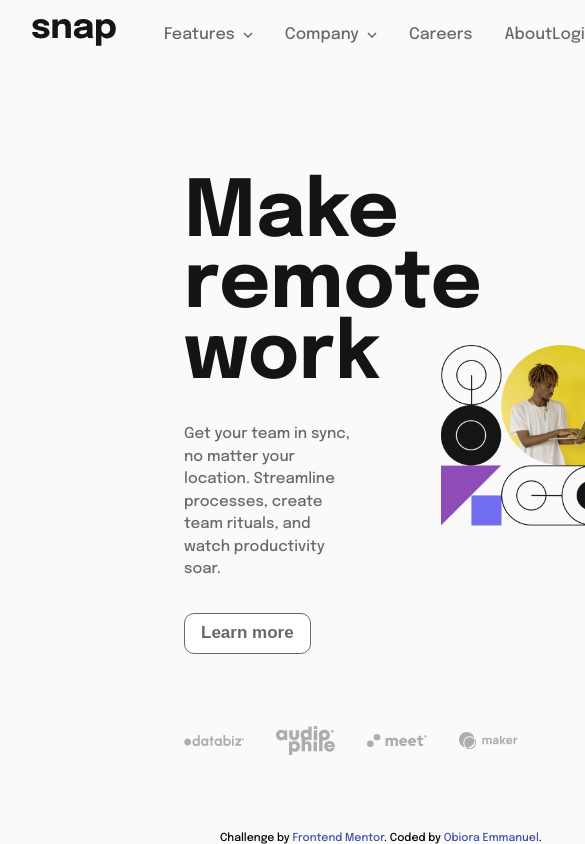
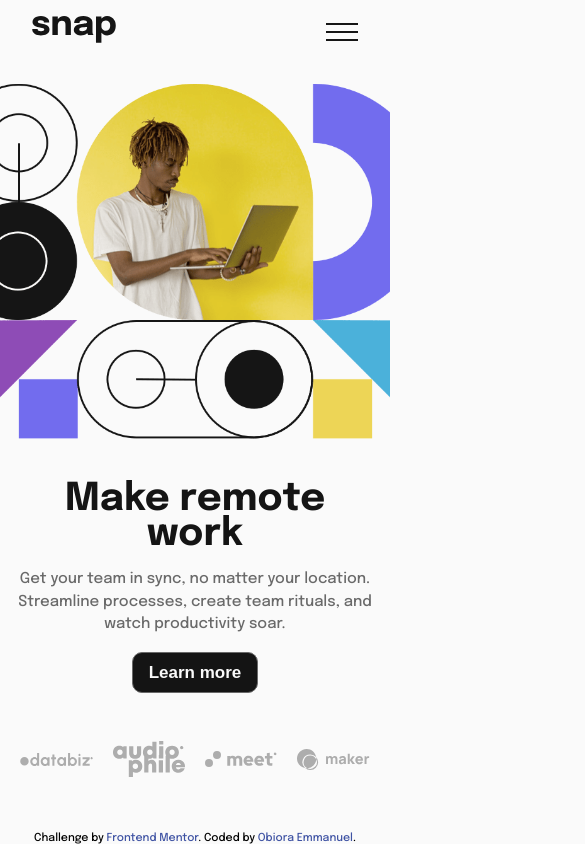
Before and after one commit to Emmanuel-obiora/into-with-dropdown, a React (Create React App) app: page / in a window 390 px wide. Shown: the top 844 px of the page, 585 px wide, since content can reach past the window. Built offline with nearby package versions, Linux system fonts and the light colour scheme.

Commit message:
Adding mobile view and necessary interaction

```diff
--- /dev/null
+++ b/src/Components/Modal2.jsx
@@ -0,0 +1,9 @@
+import React from 'react'
+
+const Modal2 = ({data}) => {
+  return (
+    <div id='Closing' className='closin' onClick={data}></div>
+  )
+}
+
+export default Modal2
--- a/src/Components/Nav.jsx
+++ b/src/Components/Nav.jsx
@@ -5,10 +5,14 @@ import { Link } from "react-router-dom";
 import Company from './Company';
 import Features from './Features';
 import Modal from './Modal';
+import CloseNavM from '../images/icon-close-menu.svg';
+import OpenNavM from '../images/icon-menu.svg';
+import Modal2 from './Modal2';
 
 const Nav = () => {
     const [companyDrop, setCompanyDrop] = useState(false);
     const [featureDrop, setFeatureDrop] = useState(false);
+    const [mobileNav, setMobileNav] = useState(false);
 
     const flipDrop = () => {
         setCompanyDrop(!companyDrop);
@@ -52,22 +56,41 @@ const Nav = () => {
         document.getElementById('CDown').parentNode.classList.remove('active');
     };
 
+    const mobileNavToggle = () => {
+        setMobileNav(!mobileNav);
+
+        if(mobileNav){
+            document.getElementById('Navigation').classList.remove('active-mobile-open');
+            document.getElementById('Closing').classList.remove('modall-active');
+            document.getElementById('Modal').classList.remove('modal-active');
+        } else {
+            document.getElementById('Navigation').classList.add('active-mobile-open');
+            document.getElementById('Closing').classList.add('modall-active');
+        }
+    }
+
   return (
     <>
-    <nav className='nav'>
-        <div className="nav-left">
+    <header className='header'>
         <Link to='/home'>
             <img src={Logo} alt="Logo" onClick={closeOpenNav} />
         </Link>
+        <nav className='nav' id='Navigation'>
+            <img src={CloseNavM} id='MNClose' onClick={mobileNavToggle} alt="" />
+            <div className="nav-left">
                 <ul>
-                <li className='change' onClick={()=>{flipFDrop(); closeCOpenNav();}}>
+                    <li className='change'>
+                        <div className="change-top" onClick={()=>{flipFDrop(); closeCOpenNav();}}>
                             <Link to='/features' className='nav-color' >Features</Link>
                             <img src={DropDown} alt="Arrow down" id='FDown' />
+                        </div>
                         <Features data={featureDrop}/>
                     </li>
-                <li className='change' onClick={()=>{flipDrop(); closeFOpenNav();}}>
+                    <li className='change'>
+                        <div className="change-top" onClick={()=>{flipDrop(); closeFOpenNav();}}>
                             <Link to='/company' className='nav-color' >Company</Link>
                             <img src={DropDown} alt="Arrow down" id='CDown' />
+                        </div>
                         <Company data={companyDrop} />
                     </li>
                     <li><Link to="/careers" className='nav-color' onClick={closeOpenNav}>Careers</Link></li>
@@ -79,7 +102,10 @@ const Nav = () => {
                 <Link to="/register" className='nav-color color2' onClick={closeOpenNav}>Register</Link>
             </div>
         </nav>
+        <img src={OpenNavM} onClick={mobileNavToggle} alt="" />
+    </header>
     <Modal close={closeOpenNav}/>
+    <Modal2 data={mobileNavToggle} />
     </>
   )
 }
--- a/src/Sass/_company.scss
+++ b/src/Sass/_company.scss
@@ -10,6 +10,12 @@
     width: 7rem;
     font-size: 14px;
     box-shadow: 0 5px 10px 10px $gray;
+    // z-index: 30;
+
+    @media(max-width: 37.5rem){
+        position: relative;
+        top: 0;
+    }
 
     & > ul{
         display: grid;
--- a/src/Sass/_features.scss
+++ b/src/Sass/_features.scss
@@ -10,6 +10,12 @@
     font-size: 14px;
     width: 8rem;
     box-shadow: 0 5px 10px 10px $gray;
+    z-index: 30;
+
+    @media(max-width: 37.5rem){
+        position: relative;
+        top: 0;
+    }
 
     & > ul{
         display: grid;
--- /dev/null
+++ b/src/Sass/_header.scss
@@ -0,0 +1,17 @@
+.header{
+    display: flex;
+    align-items: center;
+    margin-bottom: auto;
+    padding: 1rem 2rem;
+    // z-index: 10;
+    gap: 2rem;
+    justify-content: space-between;
+
+    & > img{
+        display: none;
+
+        @media(max-width: 37.5rem){
+            display: block;
+        }
+    }
+}
--- a/src/Sass/_home.scss
+++ b/src/Sass/_home.scss
@@ -5,21 +5,45 @@
     margin: 0 auto;
     column-gap: 5%;
 
+    @media(max-width: 37.5rem){
+        display: flex;
+        flex-direction: column-reverse;
+        gap: 2rem;
+        padding: 0;
+        margin: 0;
+    }
+
     &-left{
         display: grid;
         row-gap: 4.5rem;
         margin: 4rem 0 0 4.5rem;
         padding: 0 2rem;
 
+        @media(max-width: 37.5rem){
+            margin: 0;
+            padding: .8rem;
+            row-gap: 3rem;
+        }
+
         &-top{
             display: grid;
             row-gap: 2rem;
-            // margin-top: 4rem;
+
+            @media(max-width: 37.5rem){
+                display: grid;
+                margin: 0 auto;
+                text-align: center;
+                row-gap: 1rem;
+            }
 
             & > h1{
                 font-size: 4.9rem;
                 line-height: .9;
                 color: $Almost-Black;
+
+                @media(max-width: 37.5rem){
+                    font-size: 2.4rem;
+                }
             }
 
             & > p{
@@ -28,18 +52,29 @@
                 margin-right: 8rem;
                 line-height: 1.5;
                 font-weight: 500;
+
+                @media(max-width: 37.5rem){
+                    margin-right: 0;
+                }
             }
 
             & > button{
                 width: fit-content;
                 padding: .6rem 1rem;
                 border: 1px solid $Medium-Gray;
-                background: $white;
+                background: $Almost-Black;
                 border-radius: 10px;
                 font-size: 17px;
-                color: $Medium-Gray;
+                color: $Almost-White;
                 font-weight: 700;
                 cursor: pointer;
+                transition: all ease-in-out .4s;
+
+                @media(max-width: 37.5rem){
+                    display: flex;
+                    align-self: center;
+                    justify-self: center;
+                }
 
                 &:hover{
                     color: $Almost-Black;
@@ -56,6 +91,11 @@
             &>img{
                 max-width: 20%;
             }
+
+            @media(max-width: 37.5rem){
+                gap: 1.2rem;
+                justify-content: center;
+            }
         }
     }
 
@@ -64,11 +104,12 @@
         background-position: center;
         background-repeat: no-repeat;
         background-size:contain;
-        // width: 100%;
-        // height: 100%;
 
         @media(max-width: 37.5rem){
             background-image: url('/src/images/image-hero-mobile.png');
+            background-size: cover;
+            width:100vw;
+            height: 42vh;
         }
     }
 }
--- a/src/Sass/_nav.scss
+++ b/src/Sass/_nav.scss
@@ -2,19 +2,56 @@
     display: flex;
     align-items: center;
     justify-content: space-between;
-    margin-bottom: auto;
-    padding: 1rem 2rem;
+    flex-grow: 1;
     z-index: 10;
+
+    @media(max-width: 37.5rem){
+        display: none;
+        flex-grow: 0;
+        position: fixed;
+        background: $white;
+        width: 70vw;
+        right: 0;
+        top: 0;
+        bottom: 0;
+        flex-direction: column;
+        justify-content: left;
+        gap: 2rem;
+        padding: 1rem;
+    }
+
+    & > img{
+        display: none;
+
+        @media(max-width: 37.5rem){
+            display: block;
+            position: fixed;
+            right: 0;
+            top: 0;
+            padding: 1rem;
+        }
+    }
 
     &-left{
         display: flex;
         gap: 3rem;
-        align-items: center;
+        align-items: flex-end;
+
+        @media(max-width: 37.5rem){
+            margin-top: 4rem;
+            width: 100%;
+        }
 
         & > ul{
             display: flex;
             gap: 2rem;
             align-items: center;
+
+            @media(max-width: 37.5rem){
+                flex-direction: column;
+                gap: 1rem;
+                align-items:flex-start;
+            }
         }
     }
 
@@ -22,17 +59,28 @@
         display: flex;
         align-items: center;
         gap: 3rem;
+
+        @media(max-width: 37.5rem){
+            flex-direction: column;
+            gap: 1rem;
+        }
     }
 }
 
 .change{
-    display: flex;
-    align-items: center;
-    gap: .5rem;
+    display: grid;
+    row-gap: 1rem;
     position: relative;
 
-    & > img{
-        cursor: pointer;
+    &-top{
+        display: flex;
+        align-items: center;
+        gap: .5rem;
+        position: relative;
+
+        & > img{
+            cursor: pointer;
+        }
     }
 }
 
@@ -48,6 +96,11 @@
     border: 2px solid $Medium-Gray;
     padding: .5rem;
     border-radius: 10px;
+
+    @media(max-width: 37.5rem){
+        display: flex;
+        padding: .6rem 5rem;
+    }
 }
 
 // Fliping the state of each nav drop-down element
@@ -55,3 +108,13 @@
     transform: rotate(180deg);
     transition: all .3s ease-in;
 }
+
+// closing mobile nav
+.active-mobile-close{
+    display: block;
+}
+
+// for opening mobile nav
+.active-mobile-open{
+    display: block;
+}
--- a/src/Sass/styles.scss
+++ b/src/Sass/styles.scss
@@ -1,4 +1,5 @@
 @import 'general';
+@import 'header';
 @import 'nav';
 @import 'features';
 @import 'company';
--- a/src/styles.css
+++ b/src/styles.css
@@ -14,37 +14,105 @@ body {
   background: hsl(0, 0%, 98%);
 }
 
+.header {
+  display: flex;
+  align-items: center;
+  margin-bottom: auto;
+  padding: 1rem 2rem;
+  gap: 2rem;
+  justify-content: space-between;
+}
+.header > img {
+  display: none;
+}
+@media (max-width: 37.5rem) {
+  .header > img {
+    display: block;
+  }
+}
+
 .nav {
   display: flex;
   align-items: center;
   justify-content: space-between;
-  margin-bottom: auto;
-  padding: 1rem 2rem;
+  flex-grow: 1;
   z-index: 10;
+}
+@media (max-width: 37.5rem) {
+  .nav {
+    display: none;
+    flex-grow: 0;
+    position: fixed;
+    background: hsl(0, 0%, 100%);
+    width: 70vw;
+    right: 0;
+    top: 0;
+    bottom: 0;
+    flex-direction: column;
+    justify-content: left;
+    gap: 2rem;
+    padding: 1rem;
+  }
+}
+.nav > img {
+  display: none;
+}
+@media (max-width: 37.5rem) {
+  .nav > img {
+    display: block;
+    position: fixed;
+    right: 0;
+    top: 0;
+    padding: 1rem;
+  }
 }
 .nav-left {
   display: flex;
   gap: 3rem;
-  align-items: center;
+  align-items: flex-end;
+}
+@media (max-width: 37.5rem) {
+  .nav-left {
+    margin-top: 4rem;
+    width: 100%;
+  }
 }
 .nav-left > ul {
   display: flex;
   gap: 2rem;
   align-items: center;
 }
+@media (max-width: 37.5rem) {
+  .nav-left > ul {
+    flex-direction: column;
+    gap: 1rem;
+    align-items: flex-start;
+  }
+}
 .nav-right {
   display: flex;
   align-items: center;
   gap: 3rem;
 }
+@media (max-width: 37.5rem) {
+  .nav-right {
+    flex-direction: column;
+    gap: 1rem;
+  }
+}
 
 .change {
+  display: grid;
+  row-gap: 1rem;
+  position: relative;
+}
+.change-top {
   display: flex;
   align-items: center;
   gap: 0.5rem;
   position: relative;
 }
-.change > img {
+.change-top > img {
   cursor: pointer;
 }
 
@@ -60,10 +128,24 @@ body {
   padding: 0.5rem;
   border-radius: 10px;
 }
+@media (max-width: 37.5rem) {
+  .color2 {
+    display: flex;
+    padding: 0.6rem 5rem;
+  }
+}
 
 .active > img {
   transform: rotate(180deg);
   transition: all 0.3s ease-in;
+}
+
+.active-mobile-close {
+  display: block;
+}
+
+.active-mobile-open {
+  display: block;
 }
 
 .feature {
@@ -78,6 +160,13 @@ body {
   font-size: 14px;
   width: 8rem;
   box-shadow: 0 5px 10px 10px rgb(231, 227, 227);
+  z-index: 30;
+}
+@media (max-width: 37.5rem) {
+  .feature {
+    position: relative;
+    top: 0;
+  }
 }
 .feature > ul {
   display: grid;
@@ -103,6 +192,12 @@ body {
   font-size: 14px;
   box-shadow: 0 5px 10px 10px rgb(231, 227, 227);
 }
+@media (max-width: 37.5rem) {
+  .company {
+    position: relative;
+    top: 0;
+  }
+}
 .company > ul {
   display: grid;
   row-gap: 0.6rem;
@@ -119,20 +214,49 @@ body {
   -moz-column-gap: 5%;
        column-gap: 5%;
 }
+@media (max-width: 37.5rem) {
+  .home {
+    display: flex;
+    flex-direction: column-reverse;
+    gap: 2rem;
+    padding: 0;
+    margin: 0;
+  }
+}
 .home-left {
   display: grid;
   row-gap: 4.5rem;
   margin: 4rem 0 0 4.5rem;
   padding: 0 2rem;
 }
+@media (max-width: 37.5rem) {
+  .home-left {
+    margin: 0;
+    padding: 0.8rem;
+    row-gap: 3rem;
+  }
+}
 .home-left-top {
   display: grid;
   row-gap: 2rem;
+}
+@media (max-width: 37.5rem) {
+  .home-left-top {
+    display: grid;
+    margin: 0 auto;
+    text-align: center;
+    row-gap: 1rem;
+  }
 }
 .home-left-top > h1 {
   font-size: 4.9rem;
   line-height: 0.9;
   color: hsl(0, 0%, 8%);
+}
+@media (max-width: 37.5rem) {
+  .home-left-top > h1 {
+    font-size: 2.4rem;
+  }
 }
 .home-left-top > p {
   font-size: 15px;
@@ -141,17 +265,30 @@ body {
   line-height: 1.5;
   font-weight: 500;
 }
+@media (max-width: 37.5rem) {
+  .home-left-top > p {
+    margin-right: 0;
+  }
+}
 .home-left-top > button {
   width: -moz-fit-content;
   width: fit-content;
   padding: 0.6rem 1rem;
   border: 1px solid hsl(0, 0%, 41%);
-  background: hsl(0, 0%, 100%);
+  background: hsl(0, 0%, 8%);
   border-radius: 10px;
   font-size: 17px;
-  color: hsl(0, 0%, 41%);
+  color: hsl(0, 0%, 98%);
   font-weight: 700;
   cursor: pointer;
+  transition: all ease-in-out 0.4s;
+}
+@media (max-width: 37.5rem) {
+  .home-left-top > button {
+    display: flex;
+    align-self: center;
+    justify-self: center;
+  }
 }
 .home-left-top > button:hover {
   color: hsl(0, 0%, 8%);
@@ -165,6 +302,12 @@ body {
 .home-left-buttom > img {
   max-width: 20%;
 }
+@media (max-width: 37.5rem) {
+  .home-left-buttom {
+    gap: 1.2rem;
+    justify-content: center;
+  }
+}
 .home-right {
   background-image: url("/src/images/image-hero-desktop.png");
   background-position: center;
@@ -174,6 +317,9 @@ body {
 @media (max-width: 37.5rem) {
   .home-right {
     background-image: url("/src/images/image-hero-mobile.png");
+    background-size: cover;
+    width: 100vw;
+    height: 42vh;
   }
 }
 
@@ -198,4 +344,18 @@ body {
 
 .modal-active {
   display: block;
+}
+
+.closin {
+  display: none;
+  position: fixed;
+  right: 0;
+  left: 0;
+  top: 0;
+  bottom: 0;
+  background: rgba(0, 0, 0, 0.5);
+}
+
+.modall-active {
+  display: block;
 }/*# sourceMappingURL=styles.css.map */
```
Also changed, not shown: src/Sass/_modal.scss (+16 -0 lines), 1 other file (tests, documents, lock files or other folders). Lines whose indentation alone changed are shown as unchanged.
